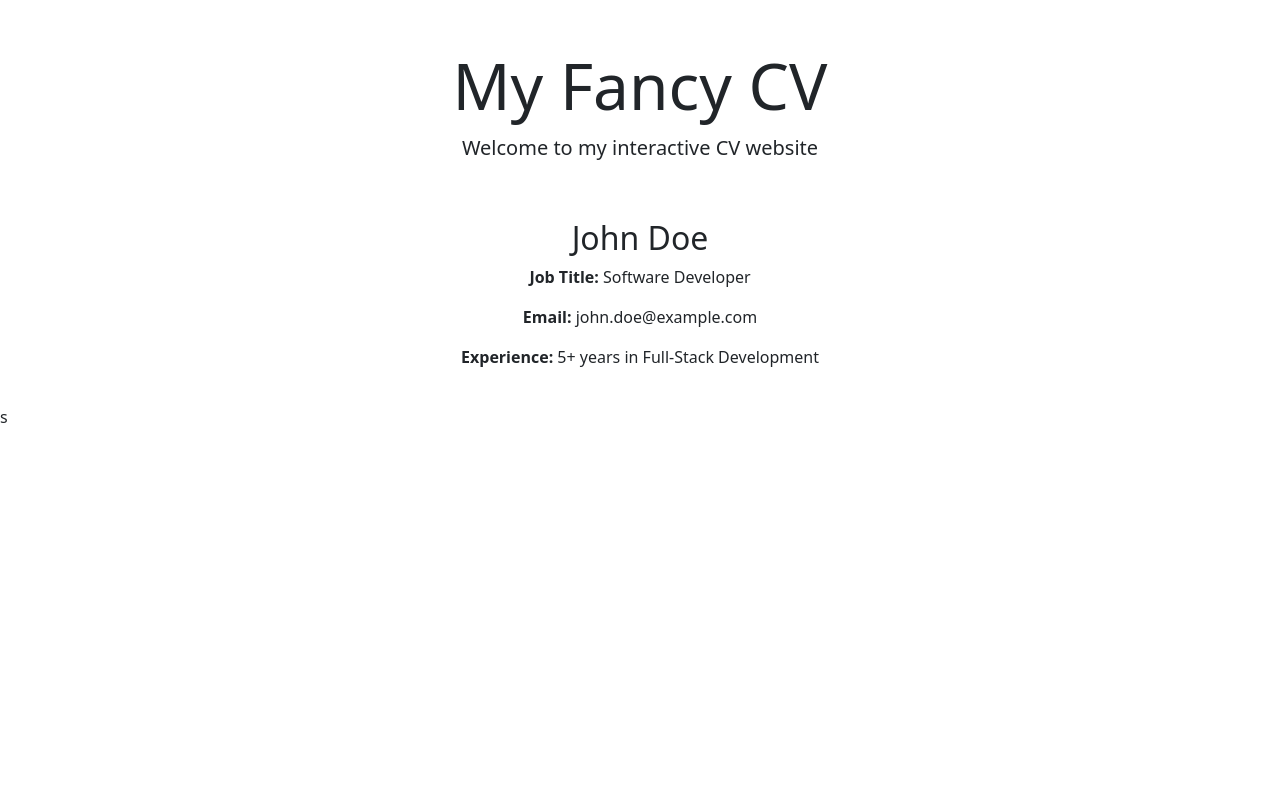
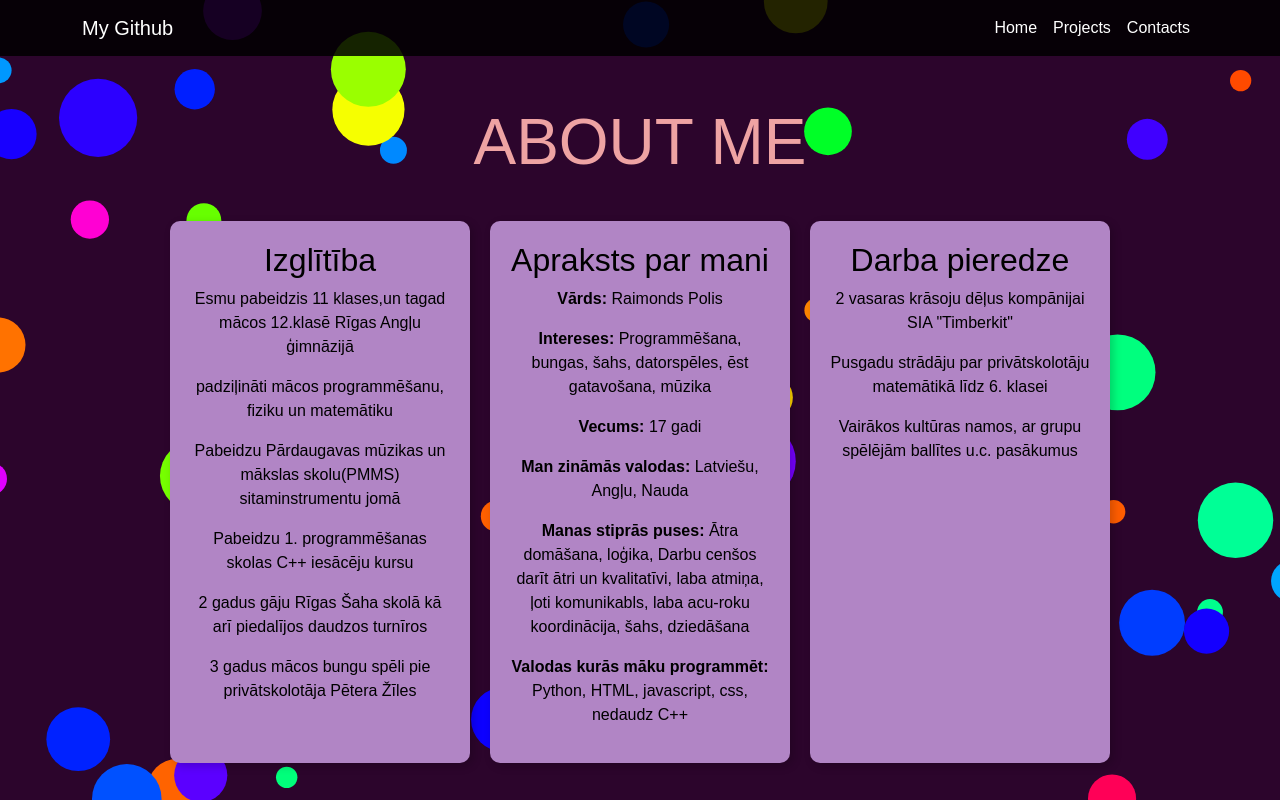
Before and after one commit to RaimondsPolis/AboutMe, a Flask app: page / in a window 1280 px wide. Run offline with Flask 3, Linux system fonts and the light colour scheme.

Commit message:
mostly done

```diff
--- a/app.py
+++ b/app.py
@@ -3,8 +3,16 @@ from flask import Flask, render_template
 app = Flask(__name__)
 
 @app.route('/')
-def home():
+def index():
     return render_template('index.html')
+
+@app.route('/kontakti')
+def kontakti():
+    return render_template('kontakti.html')
+
+@app.route('/projekti')
+def projekti():
+    return render_template('projekti.html')
 
 if __name__ == '__main__':
     app.run(debug=True)
--- a/static/script.js
+++ /dev/null
@@ -1,58 +0,0 @@
-const canvas = document.getElementById("animationCanvas");
-const ctx = canvas.getContext("2d");
-
-function resizeCanvas() {
-    canvas.width = window.innerWidth;
-    canvas.height = window.innerHeight;
-}
-window.addEventListener("resize", resizeCanvas);
-resizeCanvas(); // Ensure canvas resizes on page load
-
-let squares = [];
-
-class Square {
-    constructor(x, y, size, speed, rotation) {
-        this.x = x;
-        this.y = y;
-        this.size = size;
-        this.speed = speed;
-        this.rotation = rotation;
-    }
-
-    update() {
-        this.rotation += this.speed;
-    }
-
-    draw() {
-        ctx.save();
-        ctx.translate(this.x, this.y);
-        ctx.rotate(this.rotation);
-        ctx.fillStyle = "rgba(255, 255, 255, 0.5)";
-        ctx.fillRect(-this.size / 2, -this.size / 2, this.size, this.size);
-        ctx.restore();
-    }
-}
-
-function init() {
-    squares = []; // Clear squares
-    for (let i = 0; i < 50; i++) {
-        let size = Math.random() * 30 + 10;
-        let x = Math.random() * canvas.width;
-        let y = Math.random() * canvas.height;
-        let speed = (Math.random() - 0.5) * 0.02;
-        let rotation = Math.random() * Math.PI * 2;
-        squares.push(new Square(x, y, size, speed, rotation));
-    }
-}
-
-function animate() {
-    ctx.clearRect(0, 0, canvas.width, canvas.height);
-    squares.forEach(square => {
-        square.update();
-        square.draw();
-    });
-    requestAnimationFrame(animate);
-}
-
-init();
-animate();
--- a/static/style.css
+++ /dev/null
@@ -1,24 +0,0 @@
-body {
-    background-color: #121212;
-    color: white;
-    font-family: Arial, sans-serif;
-    text-align: center;
-    overflow: hidden;
-}
-
-.cv-content {
-    background: rgba(255, 255, 255, 0.1);
-    padding: 20px;
-    border-radius: 10px;
-    margin-top: 20px;
-    display: inline-block;
-}
-
-canvas {
-    position: fixed;
-    top: 0;
-    left: 0;
-    width: 100vw;
-    height: 100vh;
-    z-index: -1;
-}
--- a/templates/index.html
+++ b/templates/index.html
@@ -1,28 +1,166 @@
 <!DOCTYPE html>
 <html lang="en">
 <head>
-    <meta charset="UTF-8">
-    <meta name="viewport" content="width=device-width, initial-scale=1.0">
-    <title>Fancy CV</title>
-    <link rel="stylesheet" href="{{ url_for('static', filename='style.css') }}">
-    <script src="{{ url_for('static', filename='script.js') }}" defer></script>
-    <link href="https://cdn.jsdelivr.net/npm/bootstrap@5.3.0/dist/css/bootstrap.min.css" rel="stylesheet">
+
+    <link href="https://cdn.jsdelivr.net/npm/bootstrap@5.3.3/dist/css/bootstrap.min.css" rel="stylesheet" integrity="sha384-QWTKZyjpPEjISv5WaRU9OFeRpok6YctnYmDr5pNlyT2bRjXh0JMhjY6hW+ALEwIH" crossorigin="anonymous">
+    <script src="https://cdn.jsdelivr.net/npm/bootstrap@5.3.3/dist/js/bootstrap.bundle.min.js" integrity="sha384-YvpcrYf0tY3lHB60NNkmXc5s9fDVZLESaAA55NDzOxhy9GkcIdslK1eN7N6jIeHz" crossorigin="anonymous"></script>
+
+    <style>
+        body {
+            background-color: #2c052c;
+            color: rgb(238, 163, 163);
+            font-family: Arial, sans-serif;
+            text-align: center;
+            overflow: hidden;
+        }
+
+        .cv-container {
+            display: flex;
+            justify-content: center;
+            gap: 20px;
+            margin-top: 40px;
+            flex-wrap: wrap;
+        }
+
+        .cv-box {
+            background: #b185c5;
+            padding: 20px;
+            border-radius: 10px;
+            width: 300px;
+            color: black;
+            box-shadow: 3px 3px 10px rgba(0, 0, 0, 0.2);
+        }
+
+        .navbar {
+            background-color: rgba(0, 0, 0, 0.863);
+        }
+
+        .navbar-brand,
+        .nav-link {
+            color: white !important;
+        }
+
+        canvas {
+            position: fixed;
+            top: 0;
+            left: 0;
+            width: 100vw;
+            height: 100vh;
+            z-index: -1;
+        }
+    </style>
+    <script>
+        window.onload = function() {
+            const canvas = document.getElementById("myCanvas");
+            const ctx = canvas.getContext("2d");
+
+            canvas.width = window.innerWidth;
+            canvas.height = window.innerHeight;
+
+            class Shape {
+                constructor(x, y, radius, speed, color) {
+                    this.x = x;
+                    this.y = y;
+                    this.radius = radius;
+                    this.speed = speed;
+                    this.color = color;
+                }
+
+                draw() {
+                    ctx.beginPath();
+                    ctx.arc(this.x, this.y, this.radius, 0, Math.PI * 2);
+                    ctx.fillStyle = this.color;
+                    ctx.fill();
+                    ctx.closePath();
+                }
+
+                update() {
+                    this.x += this.speed;
+                    if (this.x - this.radius > canvas.width) {
+                        this.x = -this.radius;
+                    }
+                    this.draw();
+                }
+            }
+
+            const shapes = [];
+            for (let i = 0; i < 50; i++) {
+                shapes.push(new Shape(
+                    Math.random() * canvas.width,
+                    Math.random() * canvas.height,
+                    Math.random() * 30 + 10,
+                    Math.random() * 3 + 1,
+                    `hsl(${Math.random() * 360}, 100%, 50%)`
+                ));
+            }
+
+            function animate() {
+                ctx.clearRect(0, 0, canvas.width, canvas.height);
+                shapes.forEach(shape => shape.update());
+                requestAnimationFrame(animate);
+            }
+
+            animate();
+        };
+    </script>
+
 </head>
 <body>
 
+  <!-- Navigation Bar -->
+  <nav class="navbar navbar-expand-lg navbar-dark">
+    <div class="container">
+        <a class="navbar-brand" href="https://github.com/RaimondsPolis">My Github</a>
+        <button class="navbar-toggler" type="button" data-bs-toggle="collapse" data-bs-target="#navbarNav">
+            <span class="navbar-toggler-icon"></span>
+        </button>
+        <div class="collapse navbar-collapse" id="navbarNav">
+            <ul class="navbar-nav ms-auto">
+                <li class="nav-item"><a class="nav-link" href="/">Home</a></li>
+                <li class="nav-item"><a class="nav-link" href="/projekti">Projects</a></li>
+                <li class="nav-item"><a class="nav-link" href="/kontakti">Contacts</a></li>
+            </ul>
+        </div>
+    </div>
+</nav>
+
     <div class="container text-center mt-5">
-        <h1 class="display-3">My Fancy CV</h1>
-        <p class="lead">Welcome to my interactive CV website</p>
-        <div class="cv-content">
-            <h2>John Doe</h2>
-            <p><strong>Job Title:</strong> Software Developer</p>
-            <p><strong>Email:</strong> john.doe@example.com</p>
-            <p><strong>Experience:</strong> 5+ years in Full-Stack Development</p>
+        <h1 class="display-3">ABOUT ME</h1>
+    </div>
+
+
+    <div class="cv-container"><!-- kaste NR 1-->
+        <div class="cv-box">
+            <h2>Izglītība</h2>
+            <p>Esmu pabeidzis 11 klases,un tagad mācos 12.klasē Rīgas Angļu ģimnāzijā</p>
+            <p>padziļināti mācos programmēšanu, fiziku un matemātiku</p>
+            <p>Pabeidzu Pārdaugavas mūzikas un mākslas skolu(PMMS) sitaminstrumentu jomā<p>
+            <p>Pabeidzu 1. programmēšanas skolas C++ iesācēju kursu</p>
+            <p>2 gadus gāju Rīgas Šaha skolā kā arī piedalījos daudzos turnīros</p>
+            <p>3 gadus mācos bungu spēli pie privātskolotāja Pētera Žīles</p>
+
+        </div>
+
+        <div class="cv-box"><!-- kaste NR 2-->
+            <h2>Apraksts par mani</h2>
+            <p><strong>Vārds: </strong> Raimonds Polis</p>
+            <p><strong>Intereses: </strong>Programmēšana, bungas, šahs, datorspēles, ēst gatavošana, mūzika</p>
+            <p><strong>Vecums: </strong>17 gadi</p>
+            <p><strong>Man zināmās valodas: </strong>Latviešu, Angļu, Nauda</p>
+            <p><strong>Manas stiprās puses: </strong>Ātra domāšana, loģika, Darbu cenšos darīt ātri un kvalitatīvi, laba atmiņa, ļoti komunikabls, laba acu-roku koordinācija, šahs, dziedāšana</p>
+            <p><strong>Valodas kurās māku programmēt: </strong>Python, HTML, javascript, css, nedaudz C++</p>
+
+        </div>
+
+        <div class="cv-box"><!-- kaste NR 3-->
+            <h2>Darba pieredze</h2>
+            <p>2 vasaras krāsoju dēļus kompānijai SIA "Timberkit"</p>
+            <p>Pusgadu strādāju par privātskolotāju matemātikā līdz 6. klasei</p>
+            <p>Vairākos kultūras namos, ar grupu spēlējām ballītes u.c. pasākumus</p>
         </div>
     </div>
 
-    <canvas id="animationCanvas"></canvas>
+    <canvas id="myCanvas"></canvas>
 
 </body>
 </html>
-s
```
Also changed, not shown: templates/kontakti.html (added, +139 -0 lines), templates/projekti.html (added, +138 -0 lines).
